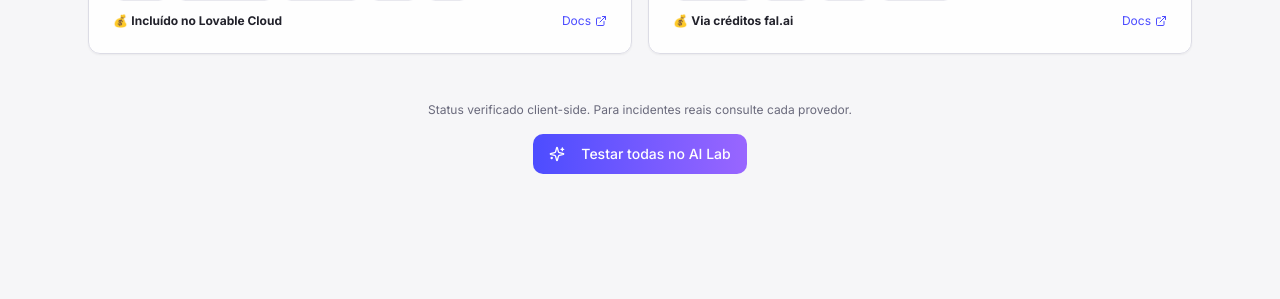
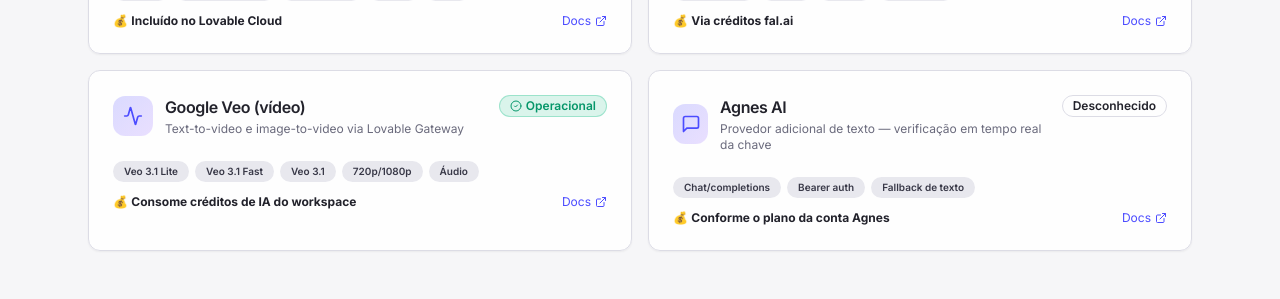
Before and after one commit to Toniakbanares/ramdut-tech-showcase, a React (Vite) app: page /api-status in a window 1280 px wide. Shown: the part 1173-1472 px from the top of the page. Before the commit the page ends 1387 px from the top, so only its background shows below. Built offline with nearby package versions, Linux system fonts and the light colour scheme; no server answers; what @lovable.dev/cloud-auth-js would draw is missing.

Commit message:
Changes
Co-authored-by: Toniakbanares <199622419+Toniakbanares@users.noreply.github.com>

```diff
--- a/src/pages/ApiStatus.tsx
+++ b/src/pages/ApiStatus.tsx
@@ -106,7 +106,28 @@ const APIS: ApiCard[] = [
     status: 'operational',
     icon: FileCode,
   },
+  {
+    name: 'Google Veo (vídeo)',
+    desc: 'Text-to-video e image-to-video via Lovable Gateway',
+    url: 'https://docs.lovable.dev/',
+    category: 'tools',
+    free: 'Consome créditos de IA do workspace',
+    features: ['Veo 3.1 Lite', 'Veo 3.1 Fast', 'Veo 3.1', '720p/1080p', 'Áudio'],
+    status: 'operational',
+    icon: Activity,
+  },
+  {
+    name: 'Agnes AI',
+    desc: 'Provedor adicional de texto — verificação em tempo real da chave',
+    url: 'https://platform.agnes-ai.com/settings/apiKeys',
+    category: 'text',
+    free: 'Conforme o plano da conta Agnes',
+    features: ['Chat/completions', 'Bearer auth', 'Fallback de texto'],
+    status: 'unknown',
+    icon: MessageSquare,
+  },
 ];
+
 
 const CATEGORIES = [
   { id: 'all' as const, label: 'Todas', icon: Activity },
```
